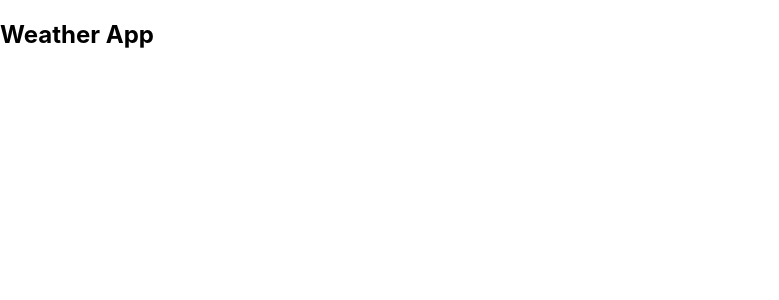
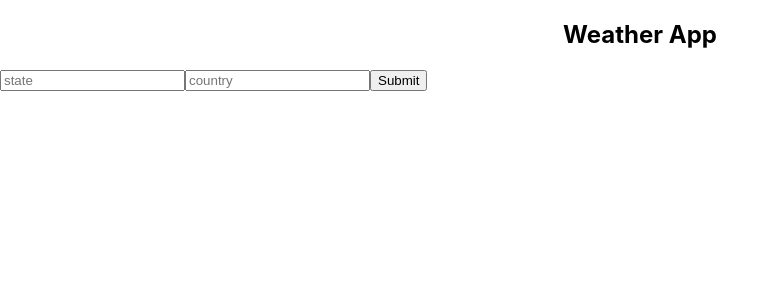
Before and after one commit to leal10/WEATHER-APP, a React (Create React App) app in the folder weather-app/: page / in a window 1280 px wide. Shown: the top 300 px of the page, without its empty margins (0-779 px from the left). Built offline with nearby package versions, Linux system fonts and the light colour scheme.

Commit message:
Added input and submit button

```diff
--- a/weather-app/src/App.css
+++ b/weather-app/src/App.css
@@ -1,4 +1,8 @@
 .App {
+  text-align: center;
+}
+
+.Header {
   text-align: center;
 }
 
--- a/weather-app/src/App.js
+++ b/weather-app/src/App.js
@@ -1,4 +1,5 @@
 import React, { Component } from 'react';
+import Weather from './components/weather.jsx'
 import './App.css';
 
 class App extends Component {
@@ -10,9 +11,10 @@ class App extends Component {
   }
   render() {
     return <div>
-      <h2>
-        Weather App
-    </h2>
+      <Weather/>
+      <input placeholder="state" type="text"></input>
+      <input placeholder="country"></input>
+      <input type="submit"></input>
     </div>;
   }
 }
--- a/weather-app/src/components/weather.jsx
+++ b/weather-app/src/components/weather.jsx
@@ -0,0 +1,12 @@
+import React from 'react';
+import '../App.css';
+
+const Weather =  () => {
+  return (
+    <h2 className="Header">
+      Weather App
+    </h2>
+  );
+};
+
+export default Weather;
```
